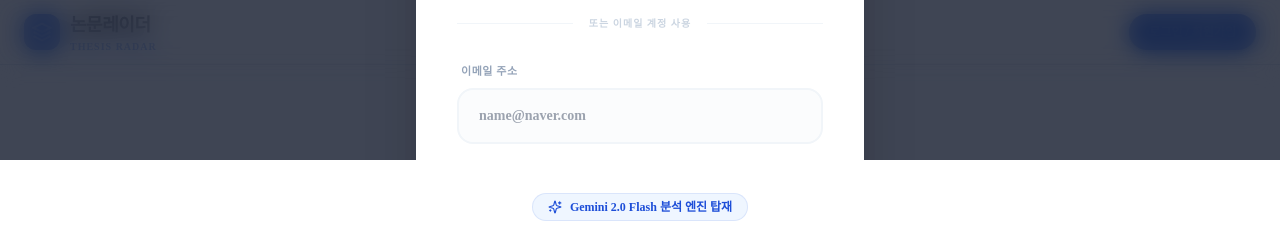
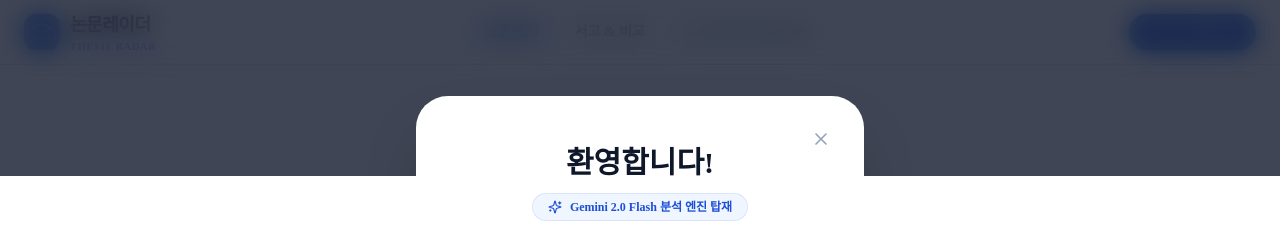
Before and after one commit to dda5jin-png/paperanlysis, a Next.js app: page / in a window 1280 px wide. Both pictures are taken after a click on the button "로그인 / 회원가입". Shown: the top 226 px of the page. Built offline with nearby package versions, Linux system fonts and the light colour scheme; no server answers; a web font is replaced by a local one.

Commit message:
Absolute final layout fix ensuring no clipping and visible Google button

```diff
--- a/components/auth/AuthModal.tsx
+++ b/components/auth/AuthModal.tsx
@@ -62,13 +62,13 @@ export default function AuthModal({ isOpen, onClose }: AuthModalProps) {
   };
 
   return (
-    <div className="fixed inset-0 z-[100000] overflow-y-auto bg-slate-900/80 backdrop-blur-md flex flex-col items-center justify-start sm:justify-center px-4 py-10 sm:py-20 transition-all">
+    <div className="fixed inset-0 z-[100000] overflow-y-auto bg-slate-900/80 backdrop-blur-md flex flex-col items-center justify-start px-4 pt-12 sm:pt-24 pb-20 transition-all">
       <div
         className="fixed inset-0 pointer-events-auto"
         onClick={onClose}
       />
 
-      <div className="relative w-full max-w-md bg-white rounded-[2rem] shadow-[0_32px_64px_-16px_rgba(0,0,0,0.3)] z-[100001] animate-in zoom-in-95 duration-200 my-auto border border-white/20">
+      <div className="relative w-full max-w-md bg-white rounded-[2rem] shadow-[0_32px_64px_-16px_rgba(0,0,0,0.3)] z-[100001] animate-in zoom-in-95 duration-200 border border-white/20">
         <button
           onClick={onClose}
           className="absolute right-6 top-6 p-2 rounded-full hover:bg-slate-100 transition-colors z-[100002]"
```
